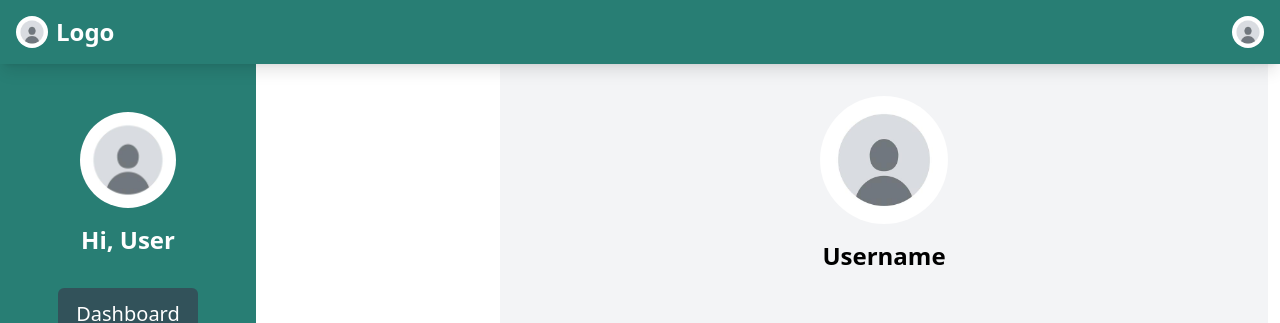
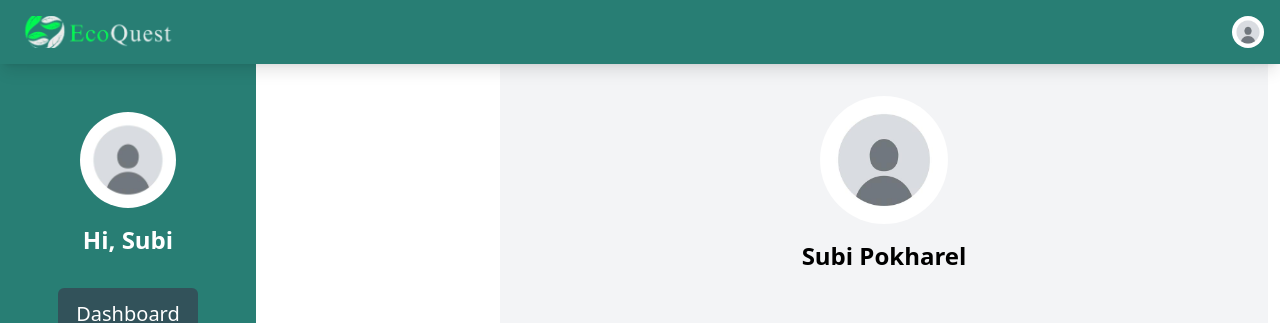
Before and after one commit to Sareeka61/EcoQuest, a React (Vite) app in the folder frontend/ecoquest/: page /profile in a window 1280 px wide. Shown: the top 323 px of the page. Built offline with nearby package versions, Linux system fonts and the light colour scheme; no server answers.

Commit message:
Add logo and contribution

```diff
--- a/frontend/ecoquest/src/components/ContributionCalendar.jsx
+++ b/frontend/ecoquest/src/components/ContributionCalendar.jsx
@@ -1,14 +1,24 @@
 import React from 'react';
+
 const months = ["Jan", "Feb", "Mar", "Apr", "May", "Jun", "Jul", "Aug", "Sep", "Oct", "Nov", "Dec"];
+
 const generateInitialData = () => {
   const weeks = [];
   for (let i = 0; i < 52; i++) {
     weeks.push(new Array(7).fill(0));
   }
   weeks.push(new Array(1).fill(0));
+
+  const augustStartWeek = 30;
+  weeks[augustStartWeek][4] = 2;
+  weeks[augustStartWeek][5] = 3;
+  weeks[augustStartWeek][6] = 2;
+
   return weeks;
 };
+
 const contributionsData = generateInitialData();
+
 const getColor = (value, monthIndex) => {
   if (monthIndex === 11) return "bg-gray-200";
   if (value === 0) return "bg-gray-200";
@@ -17,6 +27,7 @@ const getColor = (value, monthIndex) => {
   if (value === 3) return "bg-green-500";
   return "bg-green-700";
 };
+
 const ContributionCalendar = ({ data = contributionsData }) => {
   return (
     <div className="overflow-auto p-4">
@@ -42,4 +53,5 @@ const ContributionCalendar = ({ data = contributionsData }) => {
     </div>
   );
 };
+
 export default ContributionCalendar;
--- a/frontend/ecoquest/src/components/Navbar.jsx
+++ b/frontend/ecoquest/src/components/Navbar.jsx
@@ -1,6 +1,7 @@
 import React, { useState } from 'react';
 import defaultProfile from '../assets/default-profile-image.jpg';
-import { Link } from 'react-router-dom'; // Use `Link` from `react-router-dom`
+import Logo from '../assets/logo.png'
+import { Link } from 'react-router-dom';
 
 const HorizontalNavbar = () => {
   const [showSignup, setShowSignup] = useState(false);
@@ -13,11 +14,10 @@ const HorizontalNavbar = () => {
     <div className="w-full bg-primary h-16 fixed top-0 left-0 flex items-center justify-between px-4 text-white shadow-lg">
       <div className="flex items-center">
         <img
-          src={defaultProfile}
-          alt="Logo"
-          className="w-8 h-8 rounded-full object-cover"
+          src={Logo}
+          alt=""
+          className="w-40 h-8 rounded-full object-cover"
         />
-        <span className="ml-2 text-2xl font-bold">Logo</span>
       </div>
       <div className="flex items-center">
         {showSignup && (
--- a/frontend/ecoquest/src/components/Navigation.jsx
+++ b/frontend/ecoquest/src/components/Navigation.jsx
@@ -4,7 +4,7 @@ import defaultProfile from '../assets/default-profile-image.jpg';
 
 
 const Navigation = () => {
-  const username = "User";
+  const username = "Subi";
 
   const handleLogout = () => {
     console.log("Logged out");
--- a/frontend/ecoquest/src/components/Profile.jsx
+++ b/frontend/ecoquest/src/components/Profile.jsx
@@ -52,7 +52,7 @@ const Profile = () => {
             alt="Profile"
             className="w-24 h-24 sm:w-32 sm:h-32 rounded-full mb-4"
           />
-          <h1 className="text-xl sm:text-2xl font-semibold">Username</h1>
+          <h1 className="text-xl sm:text-2xl font-semibold">Subi Pokharel</h1>
           {userPoints !== null && (
             <p className="text-sm text-gray-500 mt-1">Total Points: {userPoints}</p>
           )}
--- a/frontend/ecoquest/src/components/Userinfo.jsx
+++ b/frontend/ecoquest/src/components/Userinfo.jsx
@@ -9,10 +9,8 @@ const UserInfo = () => {
 
   const sampleData = [200, 300, 400, 500, 600, 550, 600];
 
-  // Array of milestone values and labels
   const milestones = [200, 300, 500, 1000, 3000];
 
-  // Initial states
   const [activities, setActivities] = useState([]);
   const [completedActivities, setCompletedActivities] = useState(new Set());
   const [totalPoints, setTotalPoints] = useState(0);
@@ -69,8 +67,8 @@ const UserInfo = () => {
   );
 
   const handleCalculate = (inputs) => {
-    console.log(inputs); // Handle form inputs and calculations here
-    setIsFormOpen(false); // Close the dialog after handling
+    console.log(inputs);
+    setIsFormOpen(false);
     handleCalculateAndAdd(inputs);
   };
 
@@ -106,7 +104,7 @@ const UserInfo = () => {
             <p className='text-slate-500'>Enter your emission records here...</p>
             <button
               className="bg-primary text-white pt-2 pb-2 pl-4 pr-4 rounded-md font-bold border border-transparent hover:border-primary hover:bg-white mt-4 hover:text-primary"
-              onClick={() => setIsFormOpen(true)} // Opening form dialog here
+              onClick={() => setIsFormOpen(true)}
             >
               Calculate Emissions
             </button>
```
Also changed, not shown: frontend/ecoquest/src/assets/logo.png (added).
